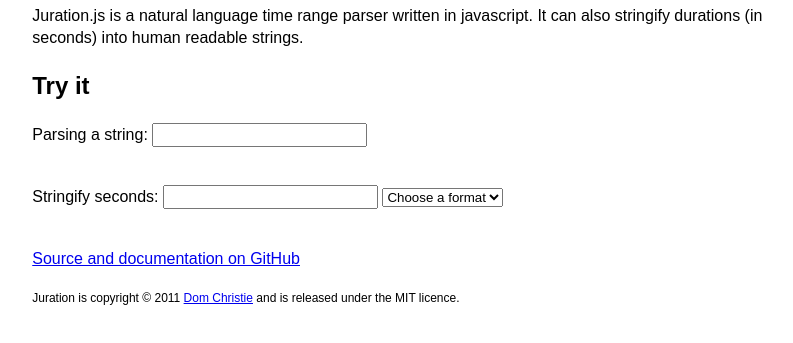
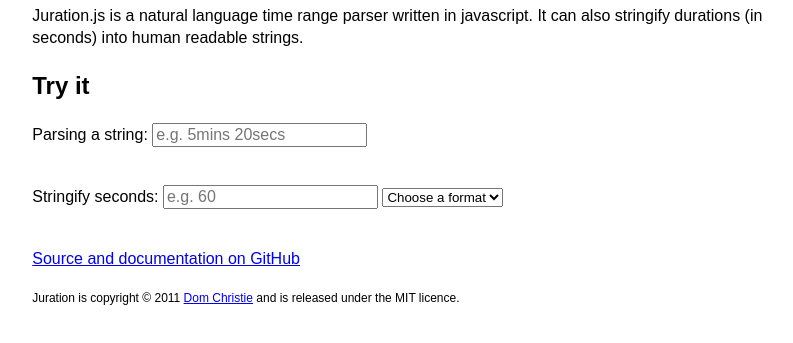
Before and after one commit to domchristie/juration, a plain HTML site: page index.html in a window 1280 px wide. Shown: the part 83-426 px from the top of the page, without its empty margins (232-1025 px from the left). Drawn offline with nearby package versions, Linux system fonts and the light colour scheme.

Commit message:
Add example in placeholder text on demo

```diff
--- a/index.html
+++ b/index.html
@@ -81,14 +81,14 @@
   <div style="margin-bottom: 1em">
     <div>
       <label for="parser">Parsing a string:</label>
-      <input name="parser" type="text" />
+      <input name="parser" type="text" placeholder="e.g. 5mins 20secs" />
     </div>
     <div class="result" id="parse-result"></div>
   </div>
   <div>
     <div>
       <label for="stringifier">Stringify seconds:</label>
-      <input name="stringifier" type="text" />
+      <input name="stringifier" type="text" placeholder="e.g. 60" />
       <select name="format">
         <option value="">Choose a format</option>
         <option value="micro">Micro</option>
```
